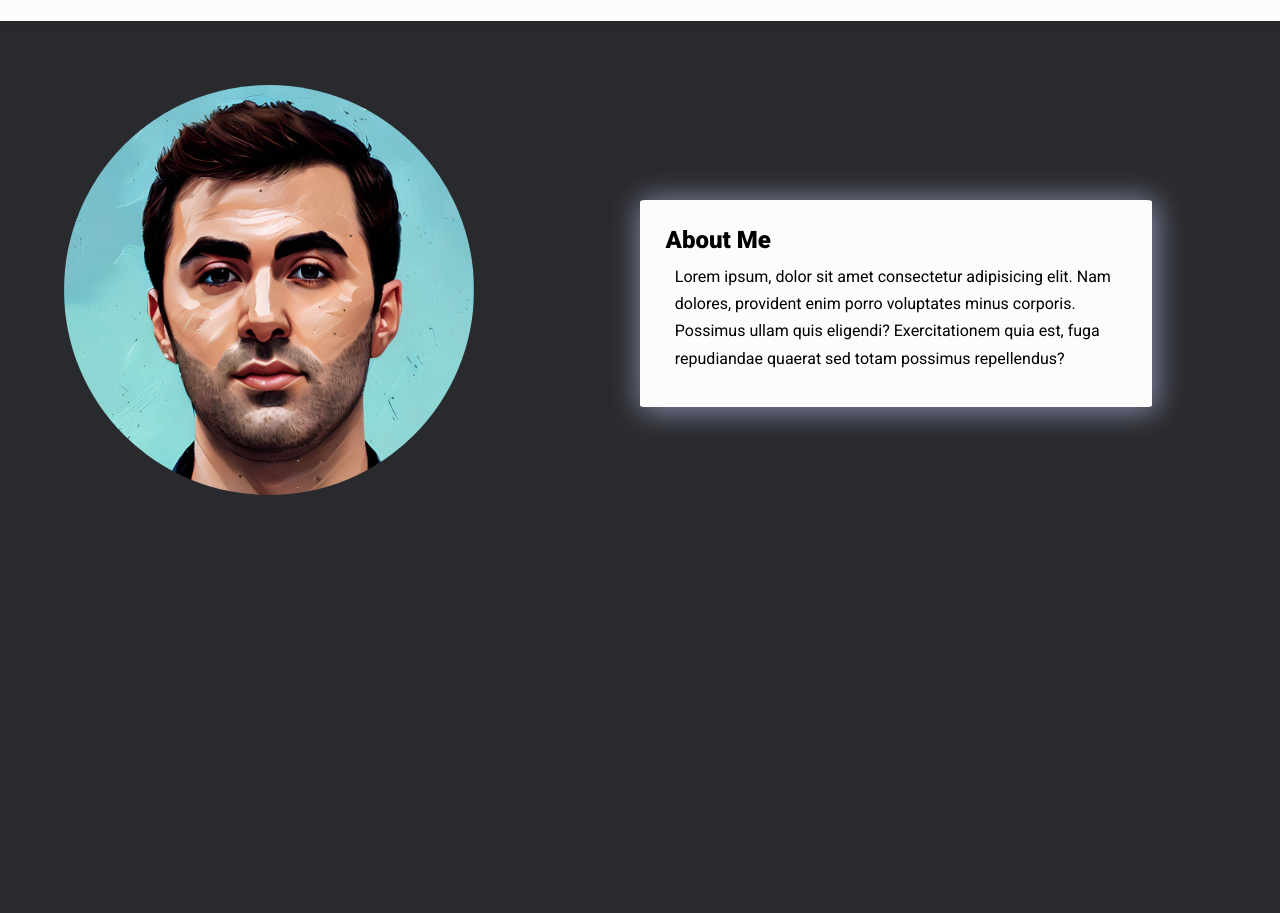
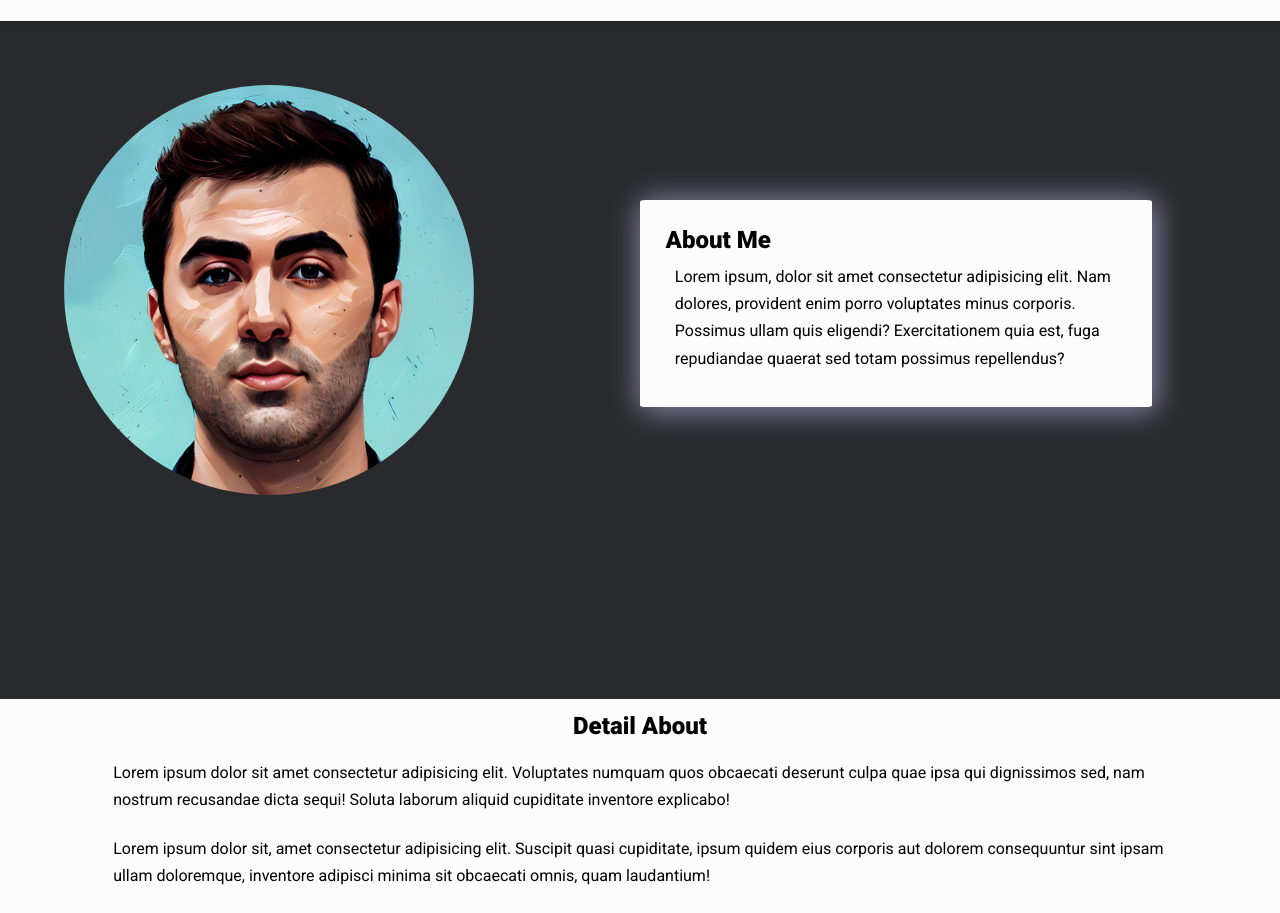
Before and after one commit to onurpicakci/Personal-Web-Site, a plain HTML site: page index.html in a window 1280 px wide. Shown: the part 55-968 px from the top of the page. Before the commit the page ends 800 px from the top, so only its background shows below. Drawn offline with Linux system fonts and the light colour scheme.

Commit message:
Added detail-about page

```diff
--- a/assets/css/style.css
+++ b/assets/css/style.css
@@ -4,7 +4,7 @@
   --normal-font: 400;
   --bold-font: 700;
   --bolder-font: 900;
-  --bg-color: rgb(252,252,252);
+  --bg-color: #fcfcfc;
   --primary-color:var(--secondary-color);
   --secondary-color:rgb(41,42,45);
   --primary-shadow: #8b8eaf;
@@ -15,9 +15,6 @@
   --transition: 0.3s;
 }
 
-body{
-  background-color: rgb(41,42,45)
-}
 * {
     margin: 0;
     padding: 0;
@@ -37,6 +34,7 @@ body{
   }
 
   body {
+    background-color: rgb(41,42,45);
     font-family: var(--font-family);
   }
   nav {
@@ -64,7 +62,6 @@ nav a {
   max-width: 40%;
   max-height: 70%;
   float: left;
-
 }
 .profile-image {
   display: flex;
@@ -110,3 +107,21 @@ nav a {
   padding: 2%;
 
 }
+
+.detail{
+  background-color: var(--bg-color);
+  max-width: 100%;
+  max-height: 40%;
+  margin-top: 53%;
+  padding: 1% 8% 1% 8%;
+}
+
+.detail h2 {
+  margin-bottom: var(--bottom-margin);
+  text-align: center;
+}
+
+.detail p {
+  line-height: var(--line-height);
+  padding: 1%;
+}
--- a/index.html
+++ b/index.html
@@ -13,7 +13,7 @@
         <nav>
             <h1>ONUR PIÇAKCI</h1>
             <ul class="navbar">
-                <li><a href="#About">About Me</a></li>
+                <li><a href="#detail-about">About Me</a></li>
             </ul>
         </nav>
 
@@ -29,5 +29,18 @@
                 Possimus ullam quis eligendi? Exercitationem quia est, fuga repudiandae quaerat sed totam possimus repellendus?
             </p>
         </div>
+
+        <div class="detail" id="detail-about">
+            <h2>Detail About</h2>
+            <p>Lorem ipsum dolor sit amet consectetur adipisicing elit.
+                Voluptates numquam quos obcaecati deserunt culpa quae ipsa qui dignissimos sed,
+                nam nostrum recusandae dicta sequi! Soluta laborum aliquid cupiditate inventore explicabo!
+            </p>
+            <p>
+                Lorem ipsum dolor sit, amet consectetur adipisicing elit.
+                Suscipit quasi cupiditate, ipsum quidem eius corporis aut dolorem consequuntur sint ipsam ullam doloremque,
+                inventore adipisci minima sit obcaecati omnis, quam laudantium!
+            </p>
+        </div>
     </body>
 </html>
```
